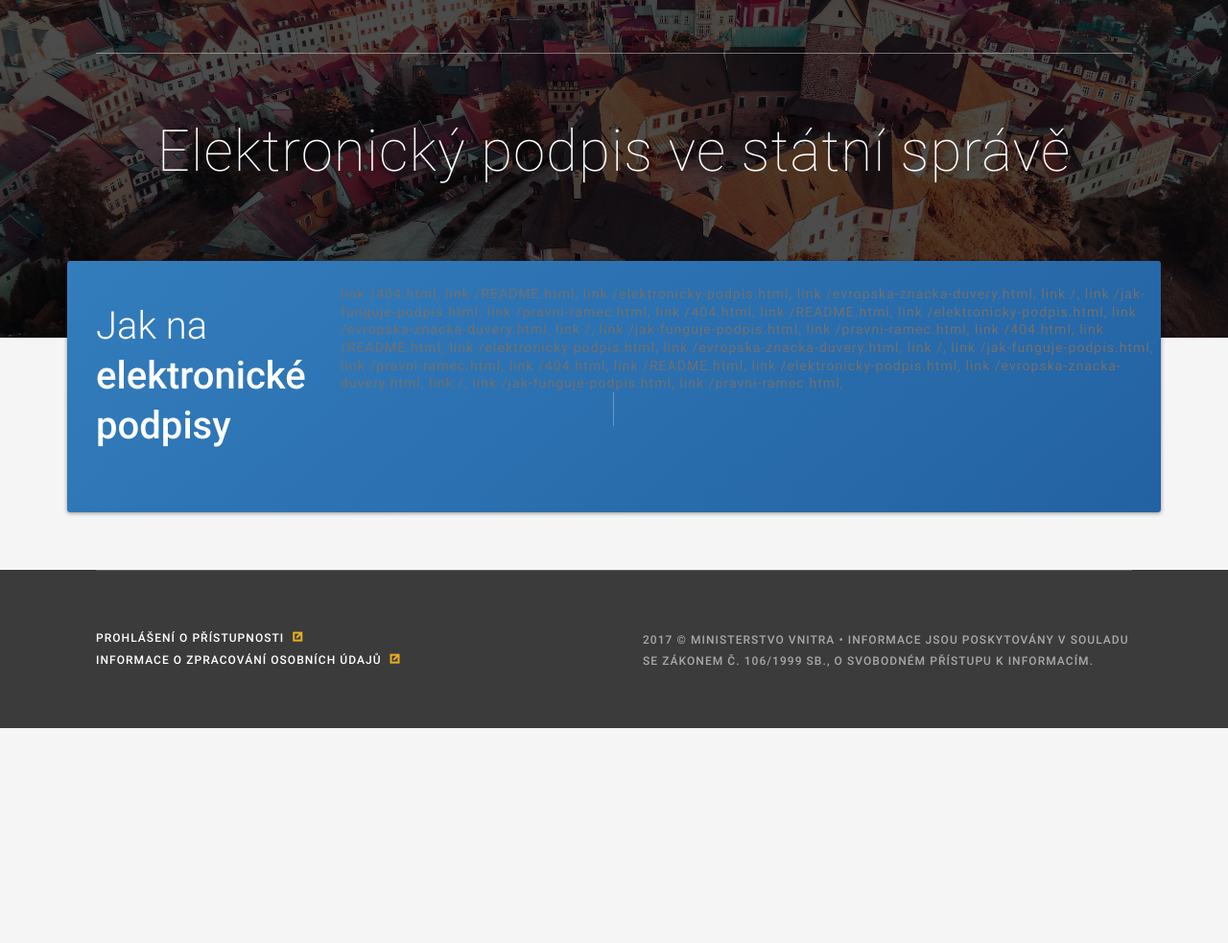
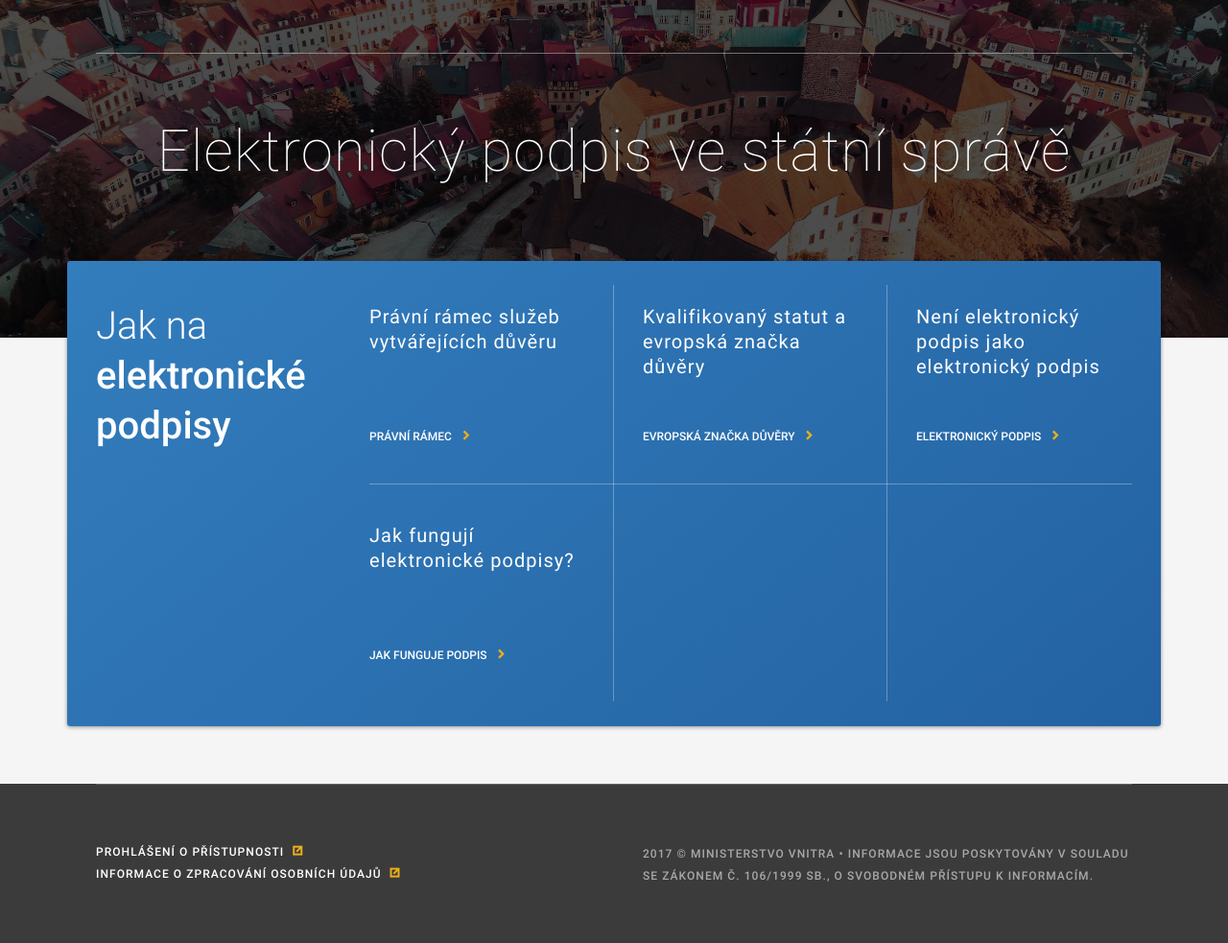
Before and after one commit to garcon/czgov_esignature_manual, a Jekyll site: the page built from index.md, in a window 1280 px wide. Shown: the whole page at 96% size. Built offline with Jekyll 4.4.1, drawn with Linux system fonts in a browser that asks for light colours; some web fonts are replaced; before the commit the page ends 900 px from its top, so only the background shows below that.

Commit message:
Cleaning mess

```diff
--- a/_config.yml
+++ b/_config.yml
@@ -11,8 +11,7 @@ credentials: >
 # theme: empty-jekyll-theme
 remote_theme: garcon/empty-jekyll-theme
 markdown: kramdown
-baseurl: /czgov_esignature_manual
-include: ['_pages']
+baseurl: "/czgov_esignature_manual"
 date_format: "%-d. %-m. %Y"
 
 environment: production
--- a/_includes/head.html
+++ b/_includes/head.html
@@ -1,17 +1,17 @@
 		<meta charset="utf-8">
 		<meta name="viewport" content="width=device-width, initial-scale=1, shrink-to-fit=no">
 		{%- seo -%}
-		<link rel="stylesheet" media="screen" href="./assets/css/front.css">
-		<link rel="stylesheet" media="print" href="./assets/css/print.css">
-		<link rel="shortcut icon" href="./assets/images/meta/favicon.ico?v=knceasdft">
-		<link rel="apple-touch-icon" sizes="180x180" href="./assets/images/meta/apple-touch-icon.png?v=knceasdft">
-		<link rel="icon" type="image/png" sizes="32x32" href="./assets/images/meta/favicon-32x32.png?v=knceasdft">
-		<link rel="icon" type="image/png" sizes="16x16" href="./assets/images/meta/favicon-16x16.png?v=knceasdft">
-		<link rel="manifest" href="./assets/images/meta/manifest.json?v=knceasdft">
-		<link rel="mask-icon" href="./assets/images/meta/safari-pinned-tab.svg?v=knceasdft" color="#2362a2">
-		<meta name="msapplication-config" content="./assets/images/meta/browserconfig.xml?v=knceasdft">
+		<link rel="stylesheet" media="screen" href="{{ site.baseurl }}/assets/css/front.css">
+		<link rel="stylesheet" media="print" href="{{ site.baseurl }}/assets/css/print.css">
+		<link rel="shortcut icon" href="{{ site.baseurl }}/assets/images/meta/favicon.ico?v=knceasdft">
+		<link rel="apple-touch-icon" sizes="180x180" href="{{ site.baseurl }}/assets/images/meta/apple-touch-icon.png?v=knceasdft">
+		<link rel="icon" type="image/png" sizes="32x32" href="{{ site.baseurl }}/assets/images/meta/favicon-32x32.png?v=knceasdft">
+		<link rel="icon" type="image/png" sizes="16x16" href="{{ site.baseurl }}/assets/images/meta/favicon-16x16.png?v=knceasdft">
+		<link rel="manifest" href="{{ site.baseurl }}/assets/images/meta/manifest.json?v=knceasdft">
+		<link rel="mask-icon" href="{{ site.baseurl }}/assets/images/meta/safari-pinned-tab.svg?v=knceasdft" color="#2362a2">
+		<meta name="msapplication-config" content="{{ site.baseurl }}/assets/images/meta/browserconfig.xml?v=knceasdft">
 		<meta name="apple-mobile-web-app-title" content="{{ site.title }}">
 		<meta name="application-name" content="{{ site.title }}">
 		<meta name="theme-color" content="#2362a2">
-		<script src="./assets/js/js-toggle.js"></script>
+		<script src="{{ site.baseurl }}/assets/js/js-toggle.js"></script>
 		{%- feed_meta -%}
--- a/_includes/toc.html
+++ b/_includes/toc.html
@@ -11,15 +11,12 @@
 								<div class="col-12 col-lg-9">
 									<div class="row boxes boxes--light boxes--eq">
 									{% for item in toc.items %}
-									{% for p in site.pages %}
-											link {{ p.url }},
-									{% endfor %}
 									{% assign links = site.pages | where: 'url', item %}
 										{% for link in links %}
 										<div class="col-12 col-sm-6 col-lg-4 box">
 											<div class="box__inner">
-												<h3 class="box__title"><a href="{{ link.url }}" class="inverse not-visited">{{ link.title }}</a></h3>
-												<a href="{{ link.url }}" class="inverse more dark">{{ link.short }}</a>
+												<h3 class="box__title"><a href="{{ site.baseurl }}{{ link.url }}" class="inverse not-visited">{{ link.title }}</a></h3>
+												<a href="{{ site.baseurl }}{{ link.url}}" class="inverse more dark">{{ link.short }}</a>
 											</div>
 										</div>
 										{% endfor %}
```
Also changed, not shown: _layouts/page.html (+4 -4 lines), index.md (+4 -4 lines), README.md.
